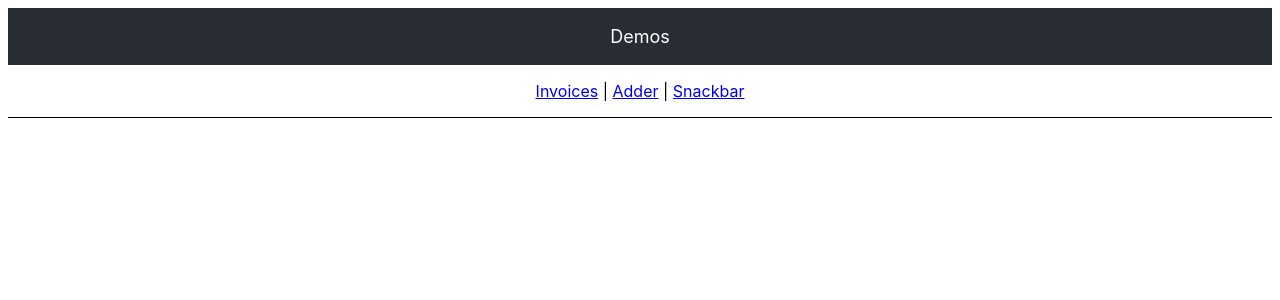
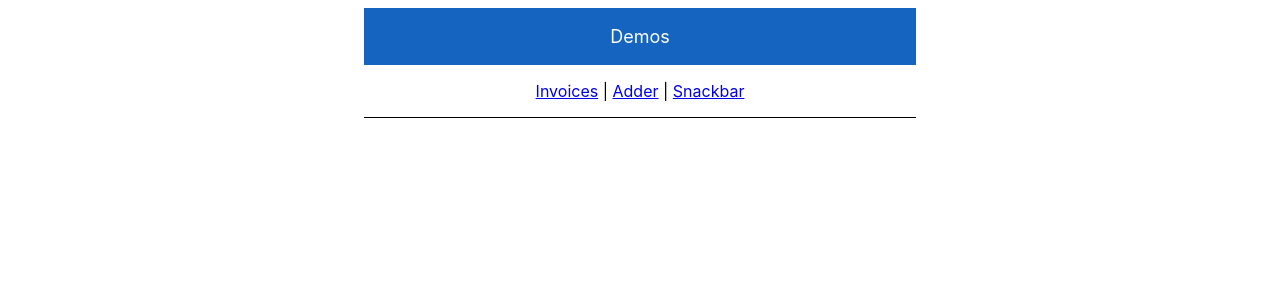
Before and after one commit to emptydiagram/dotnet-react-basic-template, a React (Create React App) app in the folder ClientApp/: page / in a window 1280 px wide. Shown: the top 300 px of the page. Built offline with nearby package versions, Linux system fonts and the light colour scheme.

Commit message:
Add Box and Container

```diff
--- a/ClientApp/src/App.tsx
+++ b/ClientApp/src/App.tsx
@@ -1,12 +1,25 @@
+import Box from '@mui/material/Box';
+import Container from '@mui/material/Container';
 import * as React from 'react';
 import { Outlet, Link } from 'react-router-dom';
 import './App.css';
 
 export default function App() {
   return (
+    <Container maxWidth="sm">
       <div className="App">
         <header className="App-header">
+          <Box
+            sx={{
+              width: '100%',
+              backgroundColor: 'primary.dark',
+              '&:hover': {
+                backgroundColor: 'primary.main',
+                opacity: [0.9, 0.8, 0.7],
+              },
+          }}>
             <p>Demos</p>
+          </Box>
         </header>
         <nav style={{ borderBottom: 'solid 1px', padding: '1rem 0' }}>
           <Link to="/invoices">Invoices</Link> |{' '}
@@ -15,5 +28,6 @@ export default function App() {
         </nav>
         <Outlet />
       </div>
+    </Container>
   );
 }
```
Lines whose indentation alone changed are shown as unchanged.
